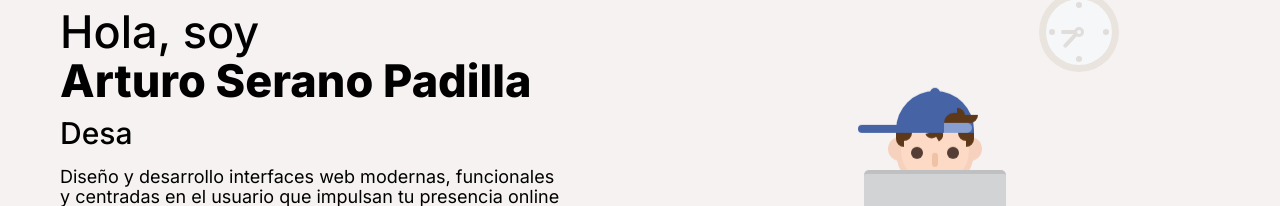
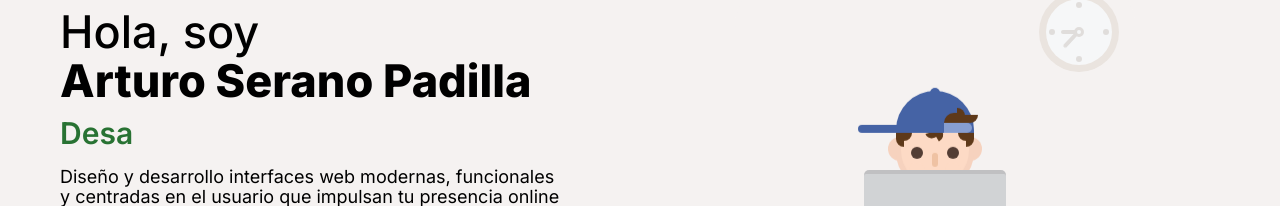
Before and after one commit to KinatorAr/myPortafolio, an Angular app: page / in a window 1280 px wide. Shown: the part 202-408 px from the top of the page. Built offline with nearby package versions, Linux system fonts and the light colour scheme; a web font is replaced by a local one.

Commit message:
Update hero content styles for font weight and color
Increased font weight and changed text color for hero content.

```diff
--- a/src/app/components/hero/hero.css
+++ b/src/app/components/hero/hero.css
@@ -39,7 +39,8 @@
     .hero-content h2 {
       font-size: clamp(2rem, 3vw, 3rem);
       margin-bottom: 1.5rem;
-      font-weight: 500;
+      font-weight: 600;
+      color: #287233;
     }
 
     .hero-content p {
```
